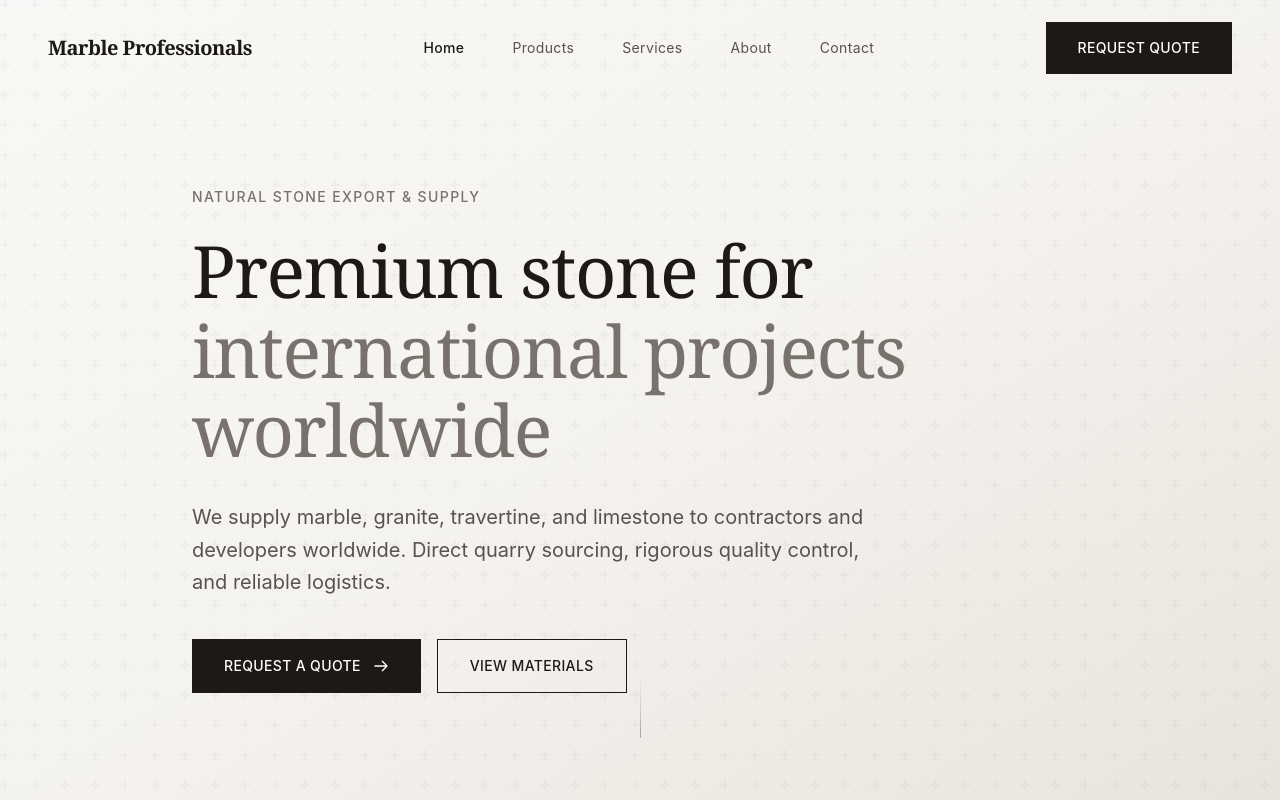
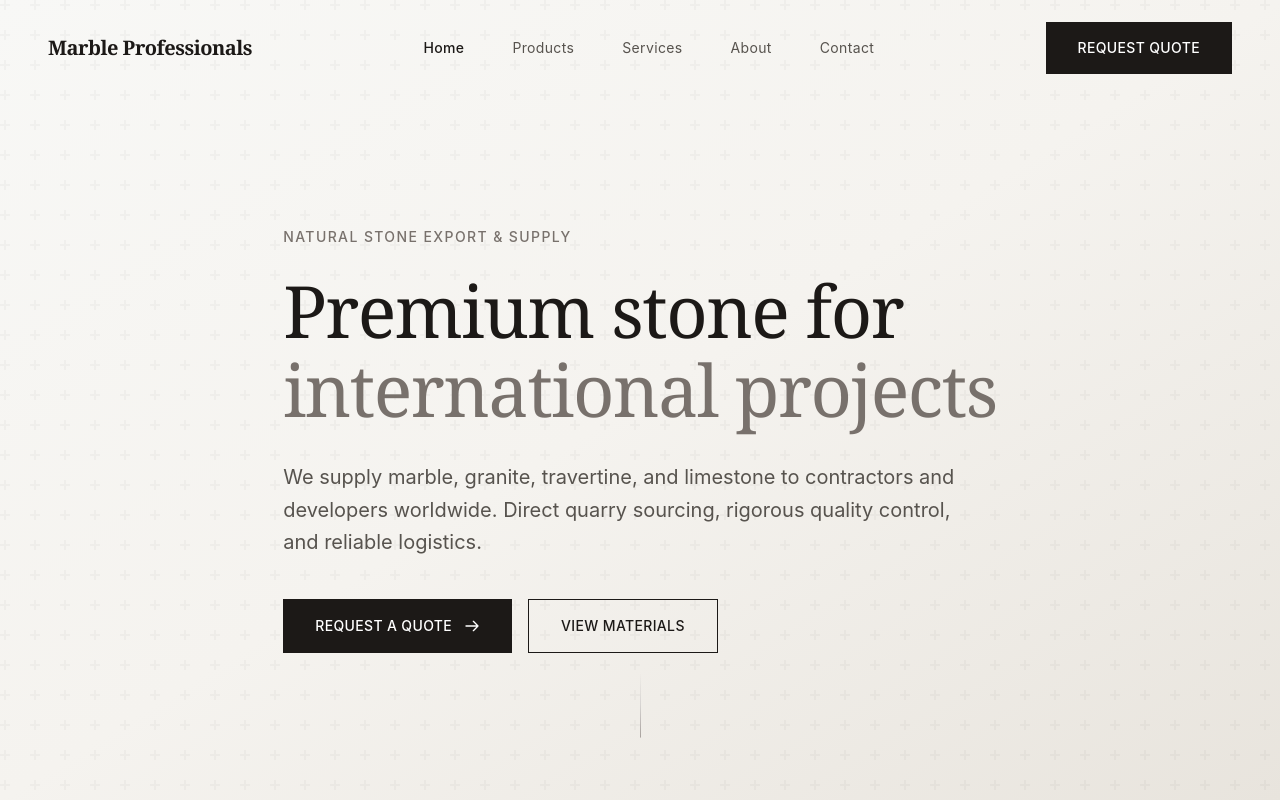
Before and after one commit to blackchayenne/Bussiness_website, a Next.js app: page / in a window 1280 px wide. Shown: the top 800 px of the page. Built offline with nearby package versions, Linux system fonts and the light colour scheme.

Commit message:
update homepage headline

```diff
--- a/src/pages/index.js
+++ b/src/pages/index.js
@@ -72,7 +72,7 @@ export default function Home() {
             <h1 className="font-display text-display-sm sm:text-display md:text-display-lg text-stone-900 animate-fade-in-up">
               Premium stone for
               <br />
-              <span className="text-stone-500">international projects worldwide</span>
+              <span className="text-stone-500">international projects</span>
             </h1>
             <p className="mt-8 text-xl text-stone-600 max-w-2xl leading-relaxed animate-fade-in-up" style={{ animationDelay: '100ms' }}>
               We supply marble, granite, travertine, and limestone to contractors and developers worldwide.
```
